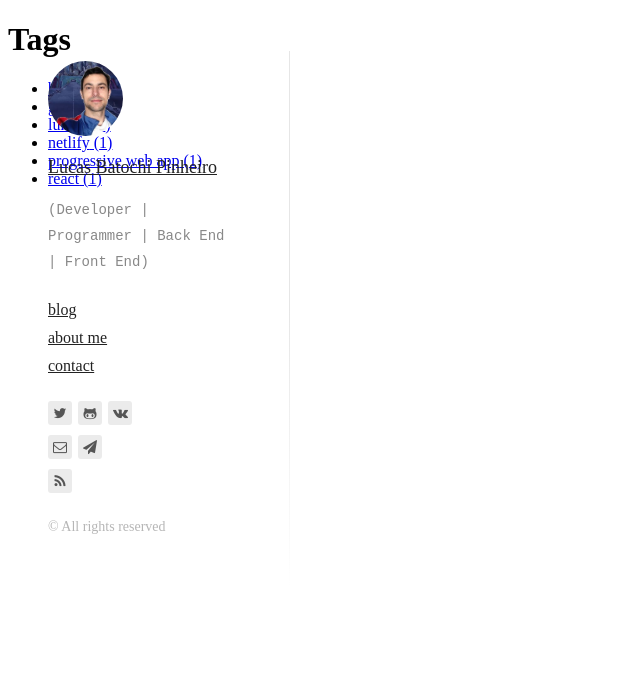
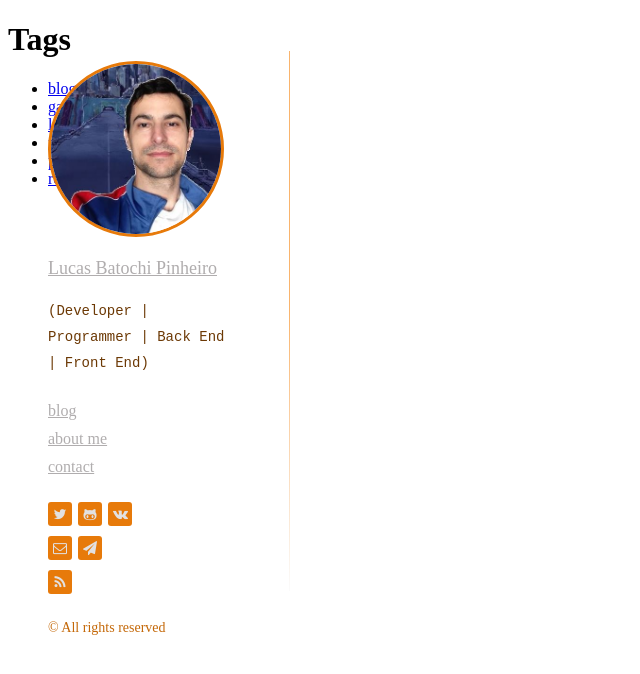
Before and after one commit to lbpinheiro/personalblog, a Gatsby site: page /tags in a window 1280 px wide. Shown: the whole page, without its empty margins (0-640 px from the left). Built offline with nearby package versions, Linux system fonts and the light colour scheme; Gatsby itself is replaced by a stand-in of ours; some packages are replaced by stand-ins of ours.

Commit message:
change color pattern

```diff
--- a/src/assets/scss/_variables.scss
+++ b/src/assets/scss/_variables.scss
@@ -3,14 +3,15 @@
  */
 
 // Colors
-$color-base: #222;
+$color-bg: #0e0d0c;
+$color-base: #b0adae;
 $color-primary: #5d93ff;
 $color-secondary: #f7a046;
 
-$color-white: lighten($color-base, 100%);
-$color-gray: lighten($color-base, 40%);
-$color-gray-border: lighten($color-base, 77%);
-$color-gray-bg: lighten($color-base, 79%);
+$color-white: lighten($color-base, 30%); //100
+$color-gray: darken($color-secondary, 40%);
+$color-gray-border: lighten($color-secondary, 8%); //77
+$color-gray-bg: darken($color-secondary, 15%); //79
 
 // Typographic
 $typographic-font-family: "Roboto", "Helvetica Neue", "Helvetica", "Arial", sans-serif;
--- a/src/assets/scss/base/_generic.scss
+++ b/src/assets/scss/base/_generic.scss
@@ -9,6 +9,7 @@ html {
 body {
     font-family: $typographic-font-family;
     color: $typographic-base-font-color;
+    background-color:  $color-bg;
     line-height: $typographic-base-line-height;
     font-size: $typographic-base-font-size;
     -ms-text-size-adjust: 100%;
--- a/src/components/Sidebar/index.jsx
+++ b/src/components/Sidebar/index.jsx
@@ -19,8 +19,8 @@ class Sidebar extends React.Component {
           <img
             src={profilePic}
             className="sidebar__author-photo"
-            width="75"
-            height="75"
+            width="170"
+            height="170"
             alt={author.name}
           />
         </Link>
--- a/src/components/Sidebar/style.scss
+++ b/src/components/Sidebar/style.scss
@@ -17,6 +17,10 @@
             margin-bottom: 0;
             border-radius: 50%;
             background-clip: padding-box;
+            border:3px solid $color-gray-bg;
+            border-radius: 100px;
+            -webkit-border-radius: 100px;
+            -moz-border-radius: 100px;
         }
         &-title {
             font-size: $typographic-base-font-size * 1.125;
```
